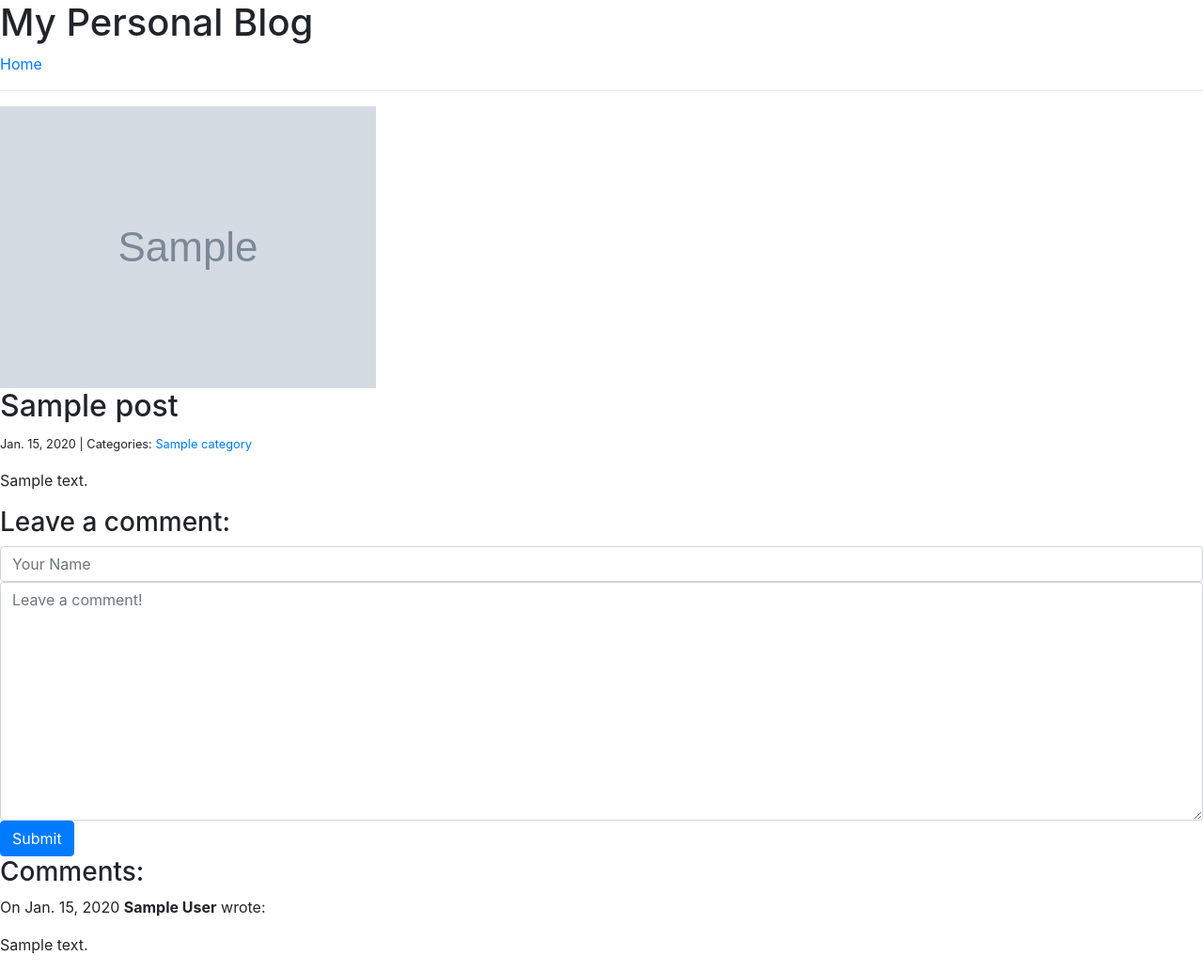
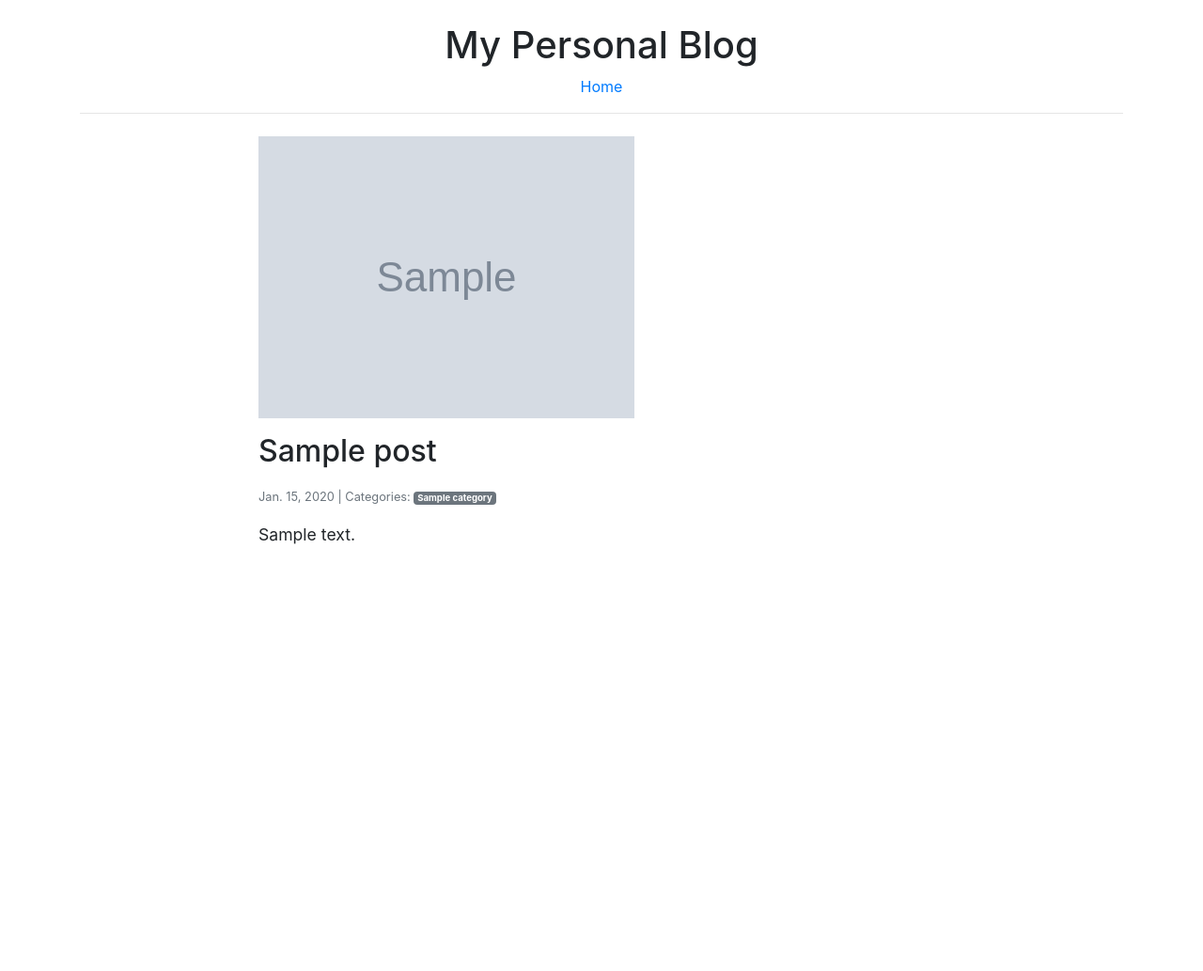
Before and after one commit to Tina-lab/Blogs, a Django app: page /post/1/ in a window 1280 px wide. Shown: the whole page at 94% size. After the commit the page ends 579 px from the top, so only its background shows below. Run offline with Django 5.2, Linux system fonts and the light colour scheme; tables that the repository leaves empty hold one stand-in row (values such as "Sample post"); grey boxes marked "Sample" are stand-in pictures; some libraries are stand-ins or nearby versions.

Commit message:
Designed and updated each post's detailed view. Centralized everything.

```diff
--- a/blog/templates/blog/detail.html
+++ b/blog/templates/blog/detail.html
@@ -1,43 +1,32 @@
-<!--  blog/templates/blog/detail.html -->
-
 {% extends "base.html" %}
 
 {% block page_title %}
-    {% if post.image %}
-    <img src="{{ post.image.url }}" alt="{{ post.title }}">
-    {% endif %}
-    <h2>{{ post.title }}</h2>
+<!-- No changes needed here; this block can be left out if you're not adding anything specific -->
 {% endblock page_title %}
 
 {% block page_content %}
+<div class="container mb-5">
+    <div class="row">
+        <div class="col-lg-8 mx-auto">
+            {% if post.image %}
+            <img src="{{ post.image.url }}" class="img-fluid mb-3" alt="{{ post.title }}">
+            {% endif %}
+            <h2 class="mb-3">{{ post.title }}</h2>
+            <p class="text-muted">
                 <small>
                     {{ post.created_on.date }} | Categories:
                     {% for category in post.categories.all %}
-            <a href="{% url 'blog_category' category.name %}">
+                        <a href="{% url 'blog_category' category.name %}" class="badge badge-secondary">
                             {{ category.name }}
                         </a>
                     {% endfor %}
                 </small>
-    <p>{{ post.body | linebreaks }}</p>
-    <h3>Leave a comment:</h3>
-    <form method="post">
-        {% csrf_token %}
-        <div>
-            {{ form.author }}
+            </p>
+            <div class="post-content" style="font-size:1.1em; line-height: 1.6;">
+                {{ post.body | linebreaks }}
             </div>
-        <div>
-            {{ form.body }}
+            <!-- ... rest of your content and comments ... -->
         </div>
-        <button type="submit" class="btn btn-primary">Submit</button>
-    </form>
-
-    <h3>Comments:</h3>
-    {% for comment in comments %}
-        <p>
-            On {{ comment.created_on.date }} <b>{{ comment.author }}</b> wrote:
-        </p>
-        <p>
-            {{ comment.body | linebreaks }}
-        </p>
-    {% endfor %}
+    </div>
+</div>
 {% endblock page_content %}
--- a/blog/templates/blog/index.html
+++ b/blog/templates/blog/index.html
@@ -2,9 +2,6 @@
 
 {% extends "base.html" %}
 {% load static %}
-{% block page_title %}
-    <h2 class="text-center my-4">Blog Posts</h2>
-{% endblock page_title %}
 
 {% block page_content %}
 <div class="container">
--- a/templates/base.html
+++ b/templates/base.html
@@ -5,12 +5,14 @@
     <head>
         <meta charset="utf-8">
         <title>My Personal Blog</title>
+        <link rel="stylesheet" href="https://stackpath.bootstrapcdn.com/bootstrap/4.3.1/css/bootstrap.min.css">
     </head>
 <body>
+    <div class="container text-center my-4">
     <h1>My Personal Blog</h1>
-    <link rel="stylesheet" href="https://stackpath.bootstrapcdn.com/bootstrap/4.3.1/css/bootstrap.min.css">
-    <a href=""{% url "blog_index" %}">Home</a>
+    <a href="{% url "blog_index" %}">Home</a>
     <hr>
+    </div>
     {% block page_title %}{% endblock page_title%}
     {%block page_content %}{% endblock page_content %}
 </body>
```
Lines whose indentation alone changed are shown as unchanged.
